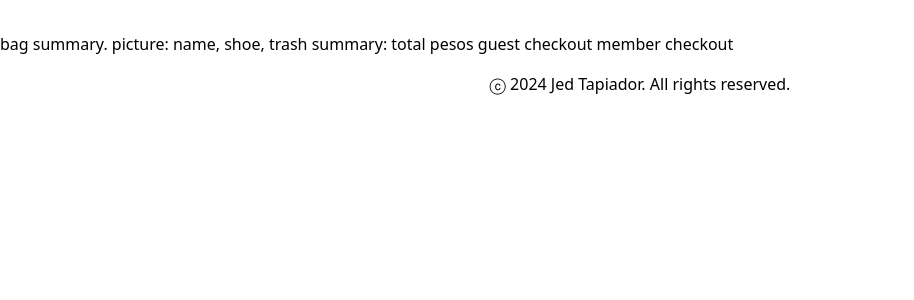
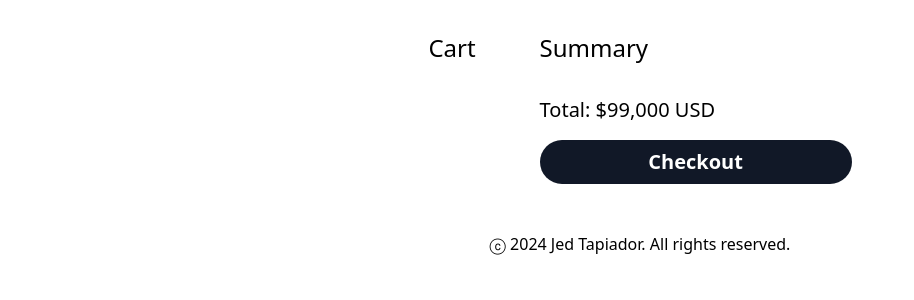
Before and after one commit to jedtap/shoe-store, a Django app: page /cart/ in a window 1280 px wide. Shown: the part 100-400 px from the top of the page, without its empty margins (0-914 px from the left). Run offline with Django 3.2, Linux system fonts and the light colour scheme; data that the repository does not hold is empty; some libraries are stand-ins or nearby versions.

Commit message:
change text copy, cart.html display with mock data

```diff
--- a/core/templates/cart.html
+++ b/core/templates/cart.html
@@ -1,12 +1,44 @@
 {% extends "base.html" %}
+{% load static %}
+{% block title %}Cart{% endblock title %}
 
 {% block content %}
-    bag summary.
+<div class="container mx-auto px-4">
+    <div class="flex flex-col-reverse md:flex-row justify-center items-start md:space-x-16">
 
-    picture: name, shoe, trash
+        {% comment %} Column 1: Shoes inside the cart {% endcomment %}
+        <div class="space-y-8 w-full md:w-auto">
+            <h1 class="text-2xl">Cart</h1>
+            <div class="ml-4 space-y-8 md:ml-auto">
+                {% for shoe in shoes %}
+                    <div class="flex flex-row items-start space-x-4 space-y-4 md:items-center">
+                        <a href="{% url 'shoe_detail' shoe.pk %}">
+                            <img src="{{ shoe.image.url }}" alt="{{ shoe.name }}" class="w-40 md:w-48">
+                        </a>
+                        <div>
+                            <a href="{% url 'shoe_detail' shoe.pk %}">
+                                <h3 class="text-2xl font-bold">{{ shoe.name }}</h3>
+                            </a>
+                            <p class="text-gray-600 md:text-xl">{{ shoe.shoe_type }}</p>
+                            <p class="text-gray-800 md:text-xl">${{ shoe.price_usd }}</p>
+                            <span class="mt-4 material-symbols-outlined">delete</span>
+                        </div>
+                    </div>
+                {% endfor %}
+            </div>
+        </div>
 
-    summary:
-    total pesos
-    guest checkout
-    member checkout
+        {% comment %} Column 2: Order details {% endcomment %}
+        <div class="w-full md:w-1/4">
+            <h2 class="text-2xl mb-8">Summary</h2>
+            <p class="text-xl my-4">Total: $99,000 USD</p>
+
+            <a href="{% url "checkout" %}" alt="checkout" class="text-xl hover:text-gray-800">
+                <button class="bg-gray-900 hover:bg-gray-500 text-white font-bold py-2 px-6 rounded-full w-full mb-8">
+                    Checkout
+                </button>
+            </a>
+        </div>
+    </div>
+</div>
 {% endblock %}
--- a/core/templates/home.html
+++ b/core/templates/home.html
@@ -13,8 +13,8 @@
 </div>
 
 <div class="flex flex-col items-center my-16 space-y-4">
-    <h1 class="bebas text-6xl">POWER THE PLAY</h1>
-    <h2 class="text-xl">Bring the heat with the all new Force Air 20</h2>
+    <h1 class="bebas text-6xl">POWER YOUR PLAY</h1>
+    <h2 class="text-xl">Bring home the gold with world-class footwear</h2>
     <a href="{% url "shop" %}" alt="shop" class="text-xl hover:text-gray-800">
         <button class="bg-gray-900 hover:bg-gray-500 text-white font-bold py-2 px-6 rounded-full">
             Shop now
--- a/core/templates/shop.html
+++ b/core/templates/shop.html
@@ -3,7 +3,7 @@
 {% block title %}Catalogue{% endblock title %}
 
 {% block content %}
-    <h1 class="text-2xl px-3 md:px-8 lg:px-16">Trending This Week</h1>
+    <h1 class="text-2xl px-3 md:px-8 lg:px-16">Shoes For Your Sport</h1>
 
     <div class="container mx-auto py-8">
         <div class="grid grid-cols-2 md:grid-cols-4 gap-4">
--- a/core/urls.py
+++ b/core/urls.py
@@ -6,5 +6,5 @@ urlpatterns = [
     path('shop/', views.shop, name='shop'),
     path('shoe/<int:pk>/', views.shoe_detail, name='shoe_detail'),
     path('cart/', views.cart, name='cart'),
-    path('order/', views.order, name='order'),
+    path('checkout/', views.checkout, name='checkout'),
 ]
--- a/core/views.py
+++ b/core/views.py
@@ -16,8 +16,8 @@ def shoe_detail(request, pk):
 
 
 def cart(request):
-    return render(request, "cart.html")
+    shoes = Shoe.objects.order_by('?')
+    return render(request, 'cart.html', {'shoes': shoes})
 
-
-def order(request):
-    return render(request, "order.html")
+def checkout(request):
+    return render(request, "checkout.html")
```
Also changed, not shown: core/templates/checkout.html (renamed from core/templates/order.html).
